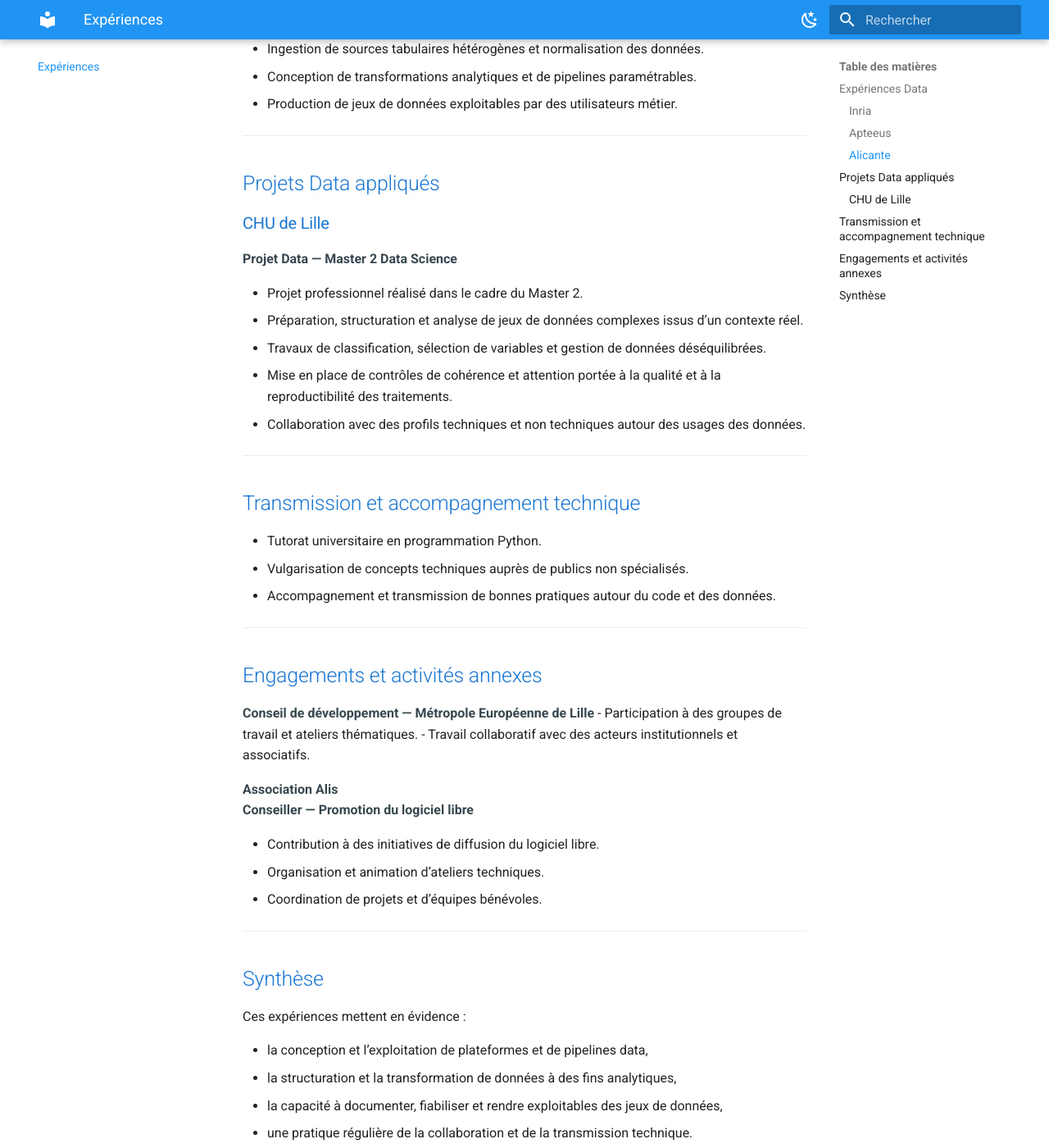
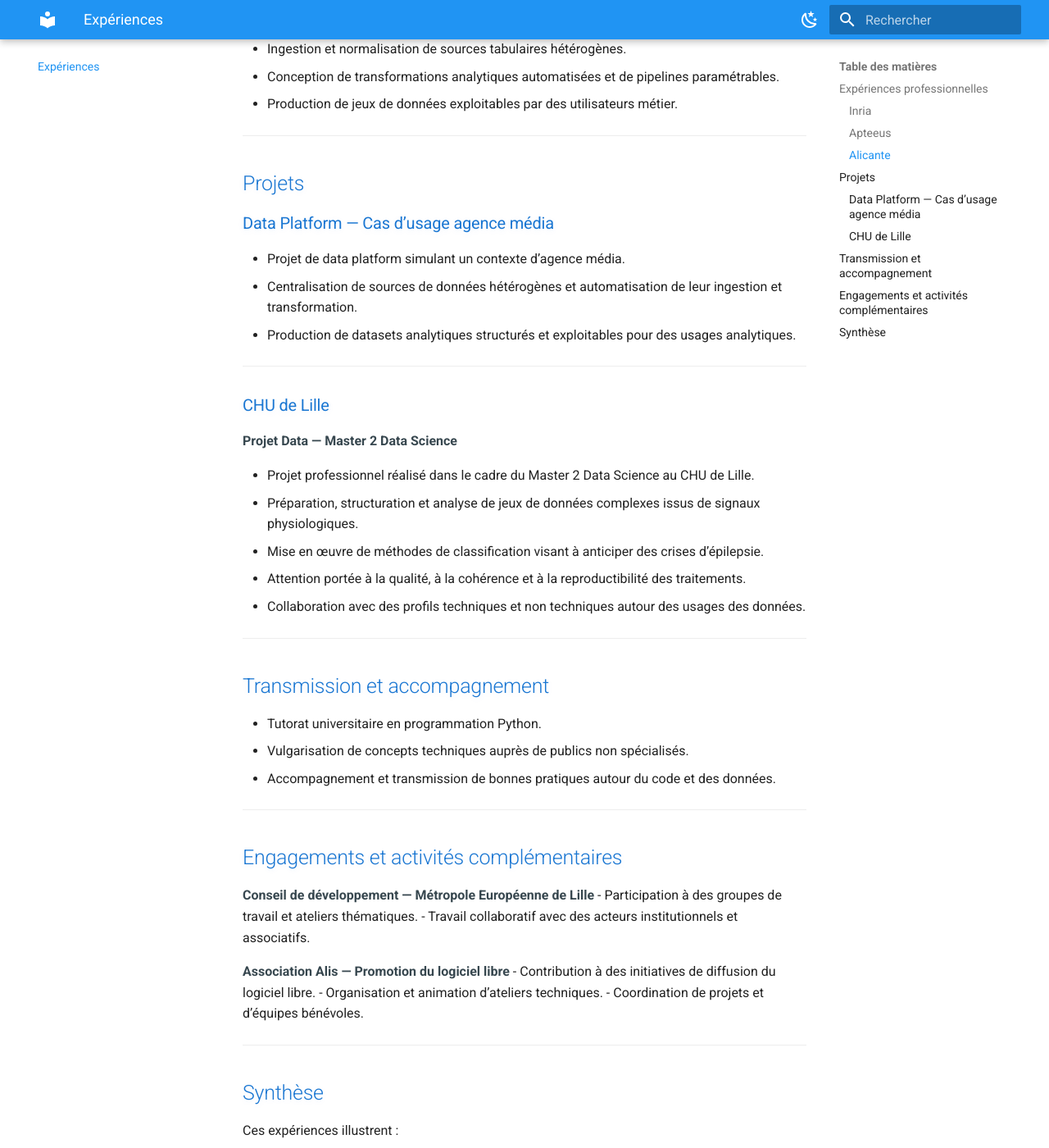
Before and after one commit to y-ikli/portfolio, an MkDocs documentation site: the page built from docs/experiences.md, in a window 1280 px wide and 1400 px high, scrolled down 1100 px. Shown: the whole window at 82% size. Built offline with MkDocs 1.6.1 and Material for MkDocs 9.7.7, drawn with Linux system fonts in a browser that asks for light colours; some of the changed text lies outside the part shown.

```diff
--- a/docs/experiences.md
+++ b/docs/experiences.md
@@ -1,19 +1,17 @@
 <h1 style="color:#fb8c00;font-weight:700;">Expériences</h1>
 
-
-
-Cette page présente mes expériences sous l’angle des **responsabilités data**, de la **construction de pipelines** et de la **mise à disposition de données exploitables**, dans une logique orientée **Data Engineer / Analytics Engineer**.
+Cette page présente mes expériences sous l’angle de la **construction de pipelines**, de la **structuration des données** et de leur **mise à disposition pour des usages analytiques**, dans une logique orientée **Data Engineer / Analytics Engineer**.
 
 ---
 
-## Expériences Data
+## Expériences professionnelles
 
 ### Inria
 **Data Engineer — Data Platform**
 
 - Mise en place et évolution d’une data platform cloud dédiée au développement et à la fiabilisation de pipelines de données.
 - Développement de pipelines en Python et SQL, avec tests, documentation et contrôles de cohérence.
-- Structuration des flux et des jeux de données analytiques utilisés par des équipes internes.
+- Structuration de flux et de jeux de données analytiques utilisés par des équipes internes.
 - Collaboration avec différents profils techniques pour garantir l’exploitabilité et la stabilité des données.
 
 ---
@@ -21,7 +19,7 @@
 ### Apteeus
 **Data Engineer**
 
-- Développement de pipelines ETL en Python pour l’ingestion de données issues de fichiers structurés (TXT, CSV, Excel).
+- Développement de pipelines ETL pour l’ingestion de données issues de fichiers structurés (TXT, CSV, Excel).
 - Transformation, mise en qualité et documentation de données à destination d’usages analytiques et de reporting.
 - Construction de bases analytiques cohérentes et exploitables dans le temps.
 
@@ -30,26 +28,34 @@
 ### Alicante
 **Analytics Engineer**
 
-- Ingestion de sources tabulaires hétérogènes et normalisation des données.
-- Conception de transformations analytiques et de pipelines paramétrables.
+- Ingestion et normalisation de sources tabulaires hétérogènes.
+- Conception de transformations analytiques automatisées et de pipelines paramétrables.
 - Production de jeux de données exploitables par des utilisateurs métier.
 
 ---
 
-## Projets Data appliqués
+## Projets
+
+### Data Platform — Cas d’usage agence média
+
+- Projet de data platform simulant un contexte d’agence média.
+- Centralisation de sources de données hétérogènes et automatisation de leur ingestion et transformation.
+- Production de datasets analytiques structurés et exploitables pour des usages analytiques.
+
+---
 
 ### CHU de Lille
 **Projet Data — Master 2 Data Science**
 
-- Projet professionnel réalisé dans le cadre du Master 2.
-- Préparation, structuration et analyse de jeux de données complexes issus d’un contexte réel.
-- Travaux de classification, sélection de variables et gestion de données déséquilibrées.
-- Mise en place de contrôles de cohérence et attention portée à la qualité et à la reproductibilité des traitements.
+- Projet professionnel réalisé dans le cadre du Master 2 Data Science au CHU de Lille.
+- Préparation, structuration et analyse de jeux de données complexes issus de signaux physiologiques.
+- Mise en œuvre de méthodes de classification visant à anticiper des crises d’épilepsie.
+- Attention portée à la qualité, à la cohérence et à la reproductibilité des traitements.
 - Collaboration avec des profils techniques et non techniques autour des usages des données.
 
 ---
 
-## Transmission et accompagnement technique
+## Transmission et accompagnement
 
 - Tutorat universitaire en programmation Python.
 - Vulgarisation de concepts techniques auprès de publics non spécialisés.
@@ -57,15 +63,13 @@
 
 ---
 
-## Engagements et activités annexes
+## Engagements et activités complémentaires
 
 **Conseil de développement — Métropole Européenne de Lille**
 - Participation à des groupes de travail et ateliers thématiques.
 - Travail collaboratif avec des acteurs institutionnels et associatifs.
 
-**Association Alis**
-**Conseiller — Promotion du logiciel libre**
-
+**Association Alis — Promotion du logiciel libre**
 - Contribution à des initiatives de diffusion du logiciel libre.
 - Organisation et animation d’ateliers techniques.
 - Coordination de projets et d’équipes bénévoles.
@@ -74,9 +78,9 @@
 
 ## Synthèse
 
-Ces expériences mettent en évidence :
+Ces expériences illustrent :
 
 - la conception et l’exploitation de plateformes et de pipelines data,
 - la structuration et la transformation de données à des fins analytiques,
-- la capacité à documenter, fiabiliser et rendre exploitables des jeux de données,
+- l’attention portée à la qualité, à la fiabilité et à la documentation des données,
 - une pratique régulière de la collaboration et de la transmission technique.
--- a/docs/projets/index.md
+++ b/docs/projets/index.md
@@ -41,9 +41,35 @@
 - Monitoring, tests et CI/CD intégrés
 - Prêt pour le cloud (BigQuery, Snowflake)
 
-### À voir sur GitHub
-- Code source, documentation technique, guides d’utilisation, scripts de démo et architecture détaillée
+## Aperçu de la plateforme — de l’orchestration à l’analyse
 
-<a href="https://github.com/y-ikli/media-data-platform" target="_blank" rel="noopener">Voir le dépôt GitHub</a>
+### Orchestration centralisée
+![DAG Airflow — orchestration des pipelines](../img/airflow_dag_detail.png)
+*Vue des DAGs Airflow orchestrant l’ingestion multi-sources et les transformations analytiques.*
 
 ---
+
+### Ingestion des données brutes (Raw layer)
+![Tables raw Google Ads et Meta Ads](../img/data_quality_monitoring.png)
+*Données brutes issues de Google Ads et Meta Ads, ingérées de manière incrémentale et historisée dans BigQuery.
+Cette couche constitue la source de vérité du pipeline, sans logique métier appliquée.*
+
+---
+
+### Transformations de données (SQL-first)
+![Transformations dbt — modèles et dépendances](../img/dbt_transformations_sql.png)
+*Transformations SQL-first avec dbt, structurées en couches staging, intermediate et marts.*
+
+---
+
+### Exposition des données analytiques
+![Tables marts — datasets métier](../img/marts.png)
+*Jeux de données analytiques orientés métier, conçus pour la consommation BI, le reporting et les analyses marketing.*
+
+---
+
+### Voir le projet
+👉 Code source, documentation et architecture détaillée disponibles sur GitHub :
+https://github.com/y-ikli/media-data-platform
+
+---
```
Also changed, not shown: docs/img/marts.png (added), site/experiences/index.html, site/projets/index.html, site/search/search_index.json, 1 other file.
